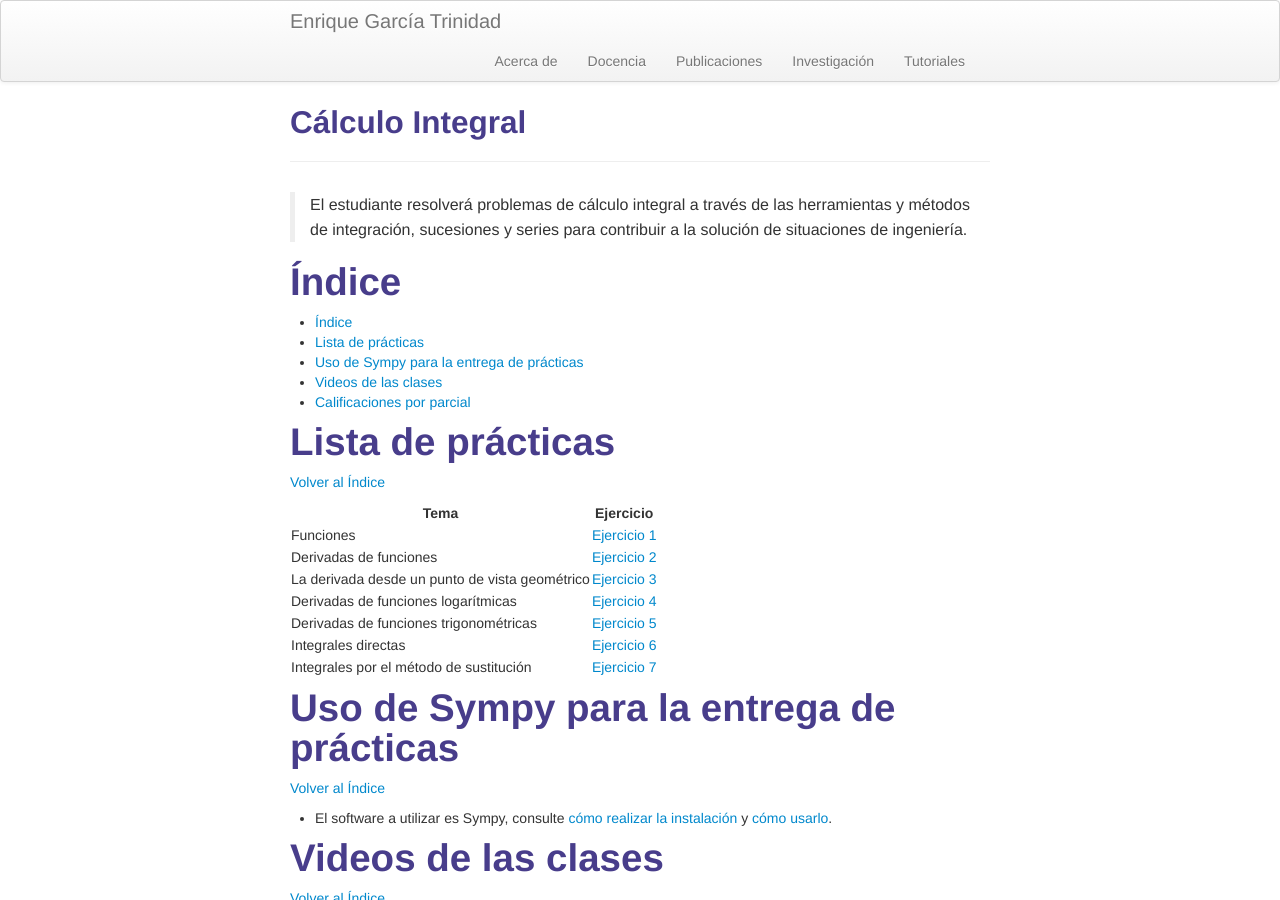
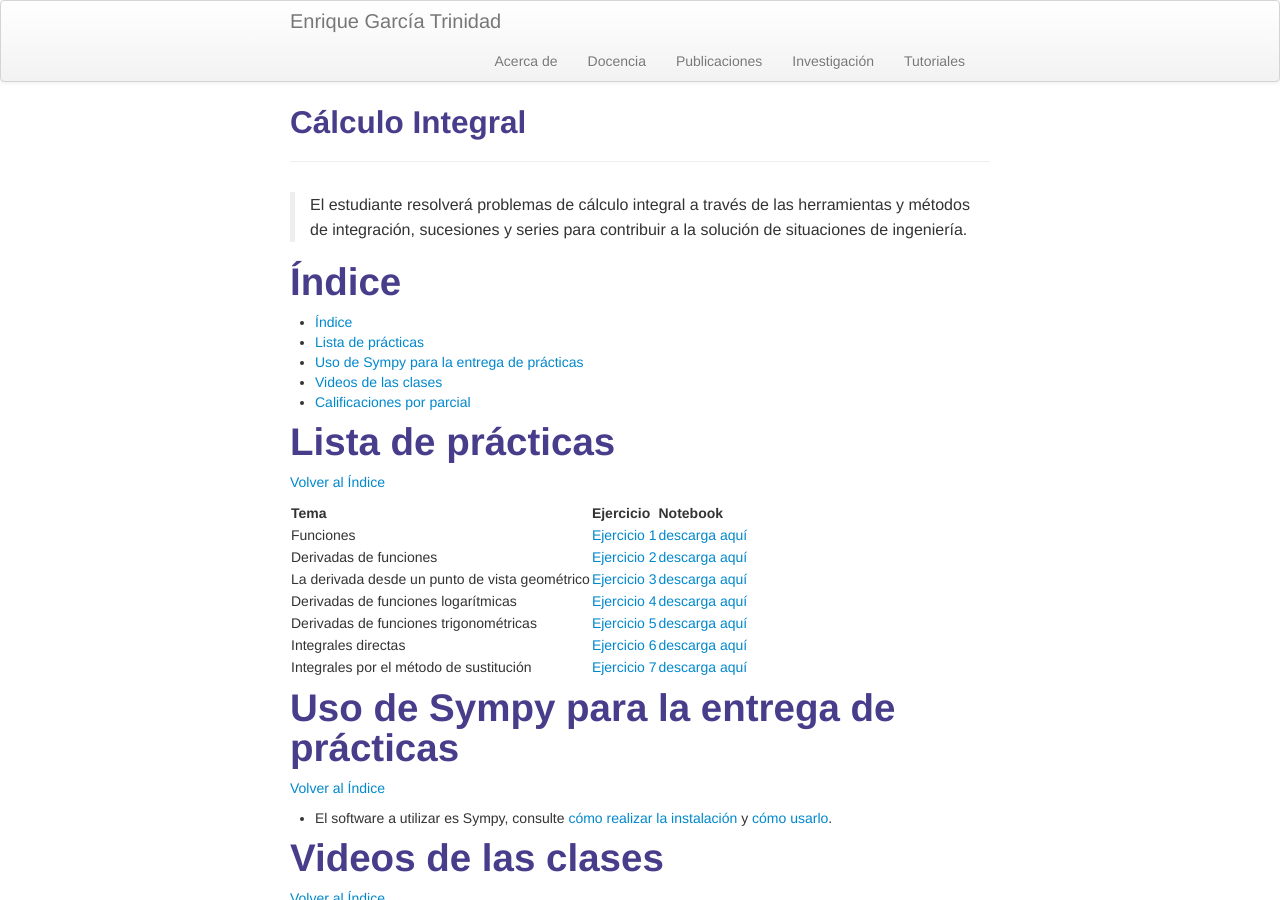
Before and after one commit to enriGarcia/enriGarcia.github.io, a Jekyll site: the page built from pages/teaching/calcInt.md, in a window 1280 px wide and 900 px high. Built offline with Jekyll 4.4.1, drawn with Linux system fonts in a browser that asks for light colours.

Commit message:
calcint update

```diff
--- a/pages/teaching/calcInt.md
+++ b/pages/teaching/calcInt.md
@@ -18,15 +18,16 @@ vimeoId2: 763841789
 # Lista de prácticas
 [Volver al Índice](#índice)
 
-|Tema                                                    |Ejercicio       |
-|--------------------------------------------------------|:--------------:|
-|Funciones                                               |[Ejercicio 1 ]({{ BASE_PATH}}/pages/assignments/calcint_ex_01.pdf)|
-|Derivadas de funciones                                  |[Ejercicio 2 ]({{ BASE_PATH}}/pages/assignments/calcint_ex_02.pdf)|
-|La derivada desde un punto de vista geométrico          |[Ejercicio 3 ]({{ BASE_PATH}}/pages/assignments/calcint_ex_03.pdf)|
-|Derivadas de funciones logarítmicas                     |[Ejercicio 4 ]({{ BASE_PATH}}/pages/assignments/calcint_ex_04.pdf)|
-|Derivadas de funciones trigonométricas                  |[Ejercicio 5 ]({{ BASE_PATH}}/pages/assignments/calcint_ex_05.pdf)|
-|Integrales directas                                     |[Ejercicio 6 ]({{ BASE_PATH}}/pages/assignments/calcint_ex_06.pdf)|
-|Integrales por el método de sustitución                 |[Ejercicio 7 ]({{ BASE_PATH}}/pages/assignments/calcint_ex_07.pdf)|
+|Tema                                                    |Ejercicio      |Notebook |
+|:-------------------------------------------------------|:--------------|:--------|
+|Funciones                                               |[Ejercicio 1 ]({{ BASE_PATH}}/pages/assignments/calcint_ex_01.pdf)|[descarga aquí](https://nbviewer.org/urls/enriquegarcia.xyz/pages/stuff/hw_01_calcDif.ipynb)|
+|Derivadas de funciones                                  |[Ejercicio 2 ]({{ BASE_PATH}}/pages/assignments/calcint_ex_02.pdf)|[descarga aquí](https://nbviewer.org/urls/enriquegarcia.xyz/pages/stuff/hw_02_calcDif.ipynb)|
+|La derivada desde un punto de vista geométrico          |[Ejercicio 3 ]({{ BASE_PATH}}/pages/assignments/calcint_ex_03.pdf)|[descarga aquí](https://nbviewer.org/urls/enriquegarcia.xyz/pages/stuff/hw_03_calcDif.ipynb)|
+|Derivadas de funciones logarítmicas                     |[Ejercicio 4 ]({{ BASE_PATH}}/pages/assignments/calcint_ex_04.pdf)|[descarga aquí](https://nbviewer.org/urls/enriquegarcia.xyz/pages/stuff/hw_04_calcDif.ipynb)|
+|Derivadas de funciones trigonométricas                  |[Ejercicio 5 ]({{ BASE_PATH}}/pages/assignments/calcint_ex_05.pdf)|[descarga aquí](https://nbviewer.org/urls/enriquegarcia.xyz/pages/stuff/hw_05_calcDif.ipynb)|
+|Integrales directas                                     |[Ejercicio 6 ]({{ BASE_PATH}}/pages/assignments/calcint_ex_06.pdf)|[descarga aquí](https://nbviewer.org/urls/enriquegarcia.xyz/pages/stuff/hw_06_calcDif.ipynb)|
+|Integrales por el método de sustitución                 |[Ejercicio 7 ]({{ BASE_PATH}}/pages/assignments/calcint_ex_07.pdf)|[descarga aquí](https://nbviewer.org/urls/enriquegarcia.xyz/pages/stuff/hw_07_calcDif.ipynb)|
+
 
 # Uso de Sympy para la entrega de prácticas
 [Volver al Índice](#índice)
```
Also changed, not shown: 1 other file.
